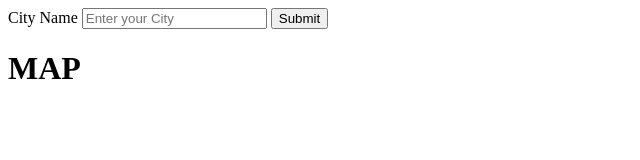
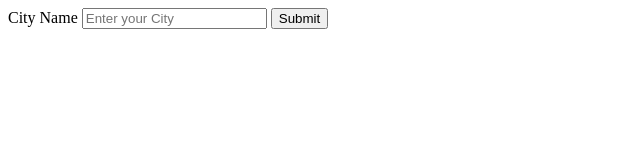
Before and after one commit to hiteshk567/OpenWeatherMapAPI, a plain HTML site: page index.html in a window 1280 px wide. Shown: the whole page, without its empty margins (0-640 px from the left). Drawn offline with Linux system fonts and the light colour scheme.

Commit message:
change h1

```diff
--- a/index.html
+++ b/index.html
@@ -16,7 +16,7 @@
             <input id="CityName" type="text" name="city" placeholder="Enter your City" />
             <button type="submit" onclick="handleSubmit()">Submit</button>
 
-            <h1 id = "name" >MAP</h1>
+            <h1 id = "name" ></h1>
             <div id = "temp" ></div>
             <div id = "desc" ></div>
 
```
